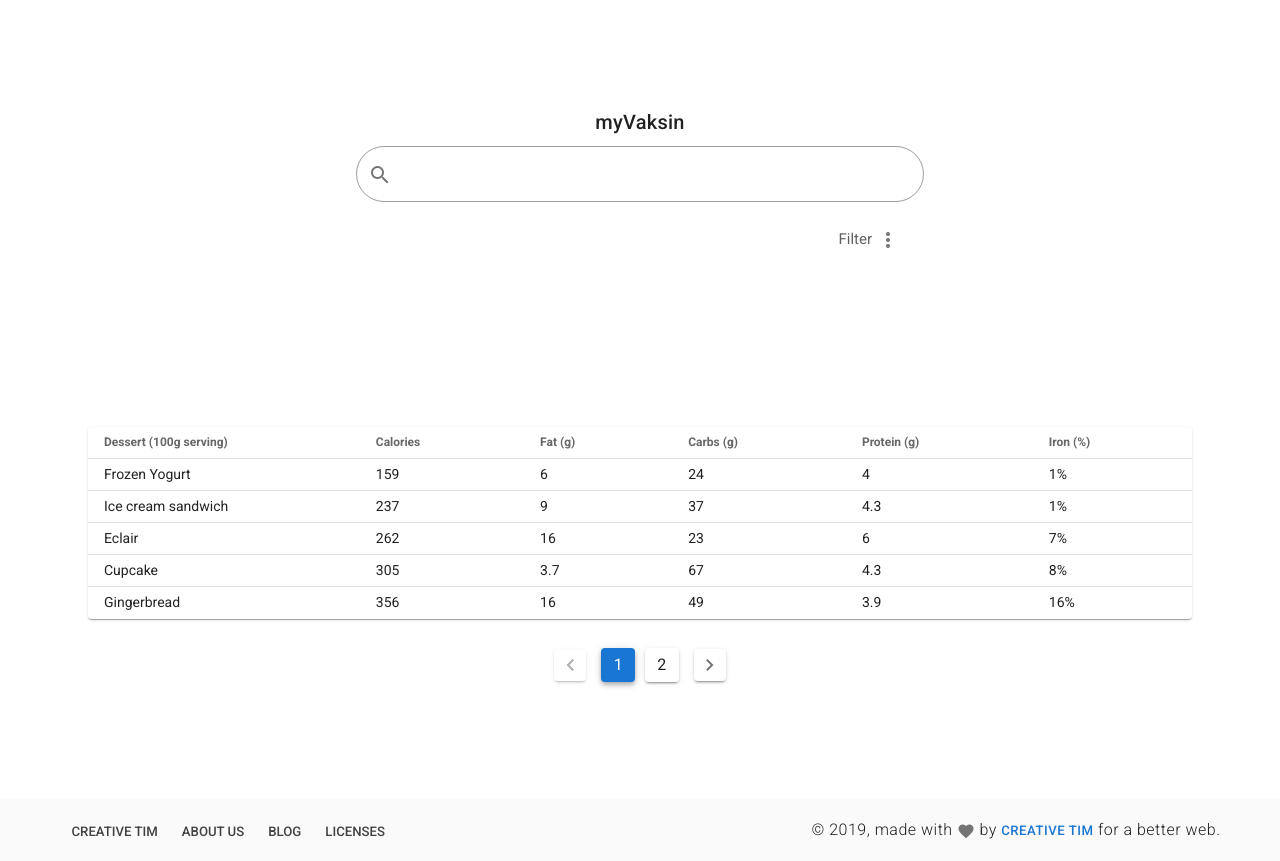
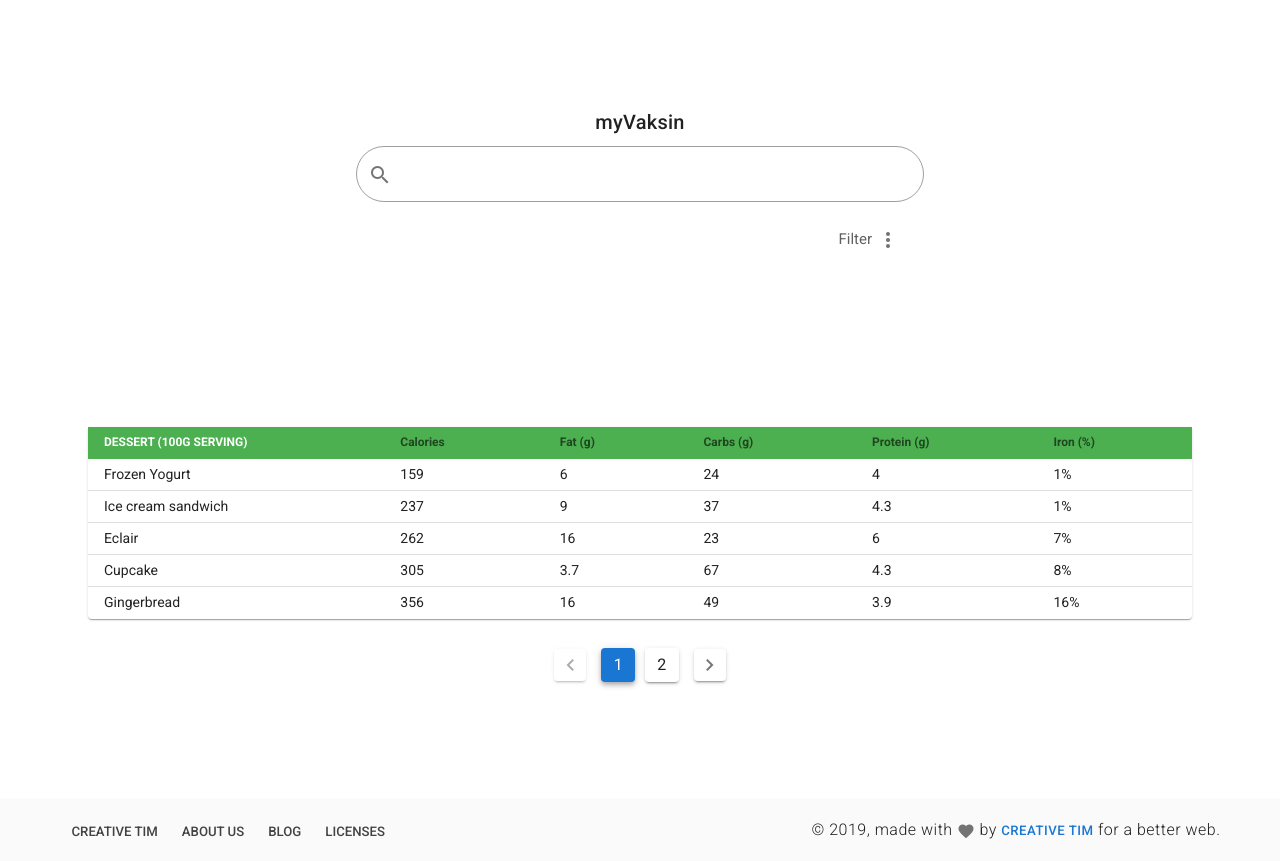
Before and after one commit to mamaguchi/myvaksin-provider-fe, a Nuxt app: page / in a window 1280 px wide. Built offline with nearby package versions, Linux system fonts and the light colour scheme.

Commit message:
Added success(green) colour to header, and white colour to first column text.

```diff
--- a/pages/index.vue
+++ b/pages/index.vue
@@ -100,7 +100,11 @@
           hide-default-footer
           class="elevation-1 white"
           @page-count="pageCount = $event"
-        />
+        >
+          <template #[`header.name`]="{ header }">
+            <span class="white--text">{{ header.text.toUpperCase() }}</span>
+          </template>
+        </v-data-table>
       </v-col>
 
       <v-col cols="auto" class="mx-auto">
@@ -135,13 +139,14 @@ export default {
           text: 'Dessert (100g serving)',
           align: 'start',
           sortable: false,
-          value: 'name'
+          value: 'name',
+          class: 'success'
         },
-        { text: 'Calories', value: 'calories' },
-        { text: 'Fat (g)', value: 'fat' },
-        { text: 'Carbs (g)', value: 'carbs' },
-        { text: 'Protein (g)', value: 'protein' },
-        { text: 'Iron (%)', value: 'iron' }
+        { text: 'Calories', value: 'calories', class: 'success' },
+        { text: 'Fat (g)', value: 'fat', class: 'success' },
+        { text: 'Carbs (g)', value: 'carbs', class: 'success' },
+        { text: 'Protein (g)', value: 'protein', class: 'success' },
+        { text: 'Iron (%)', value: 'iron', class: 'success' }
       ],
       desserts: [
         {
```
